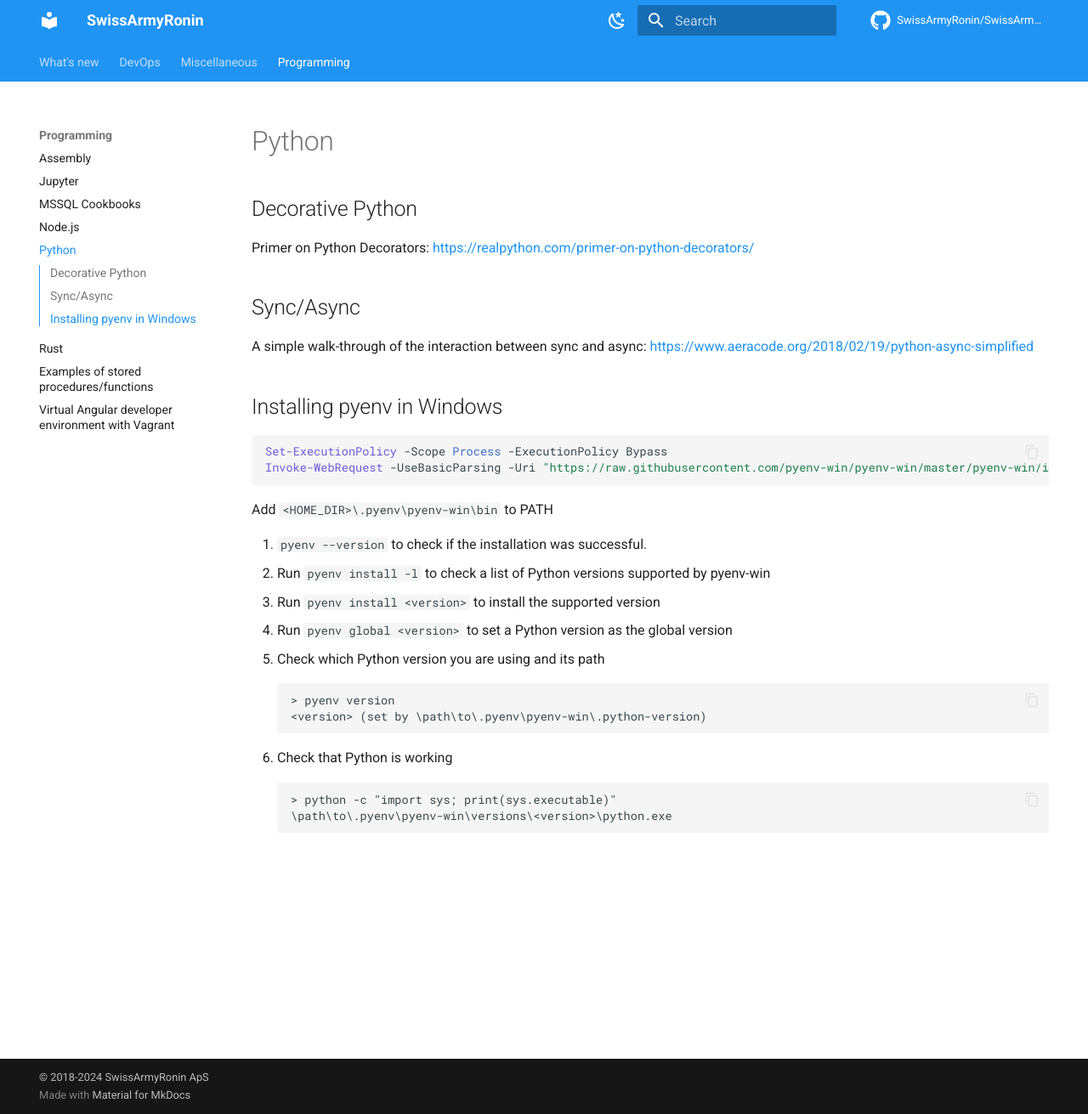
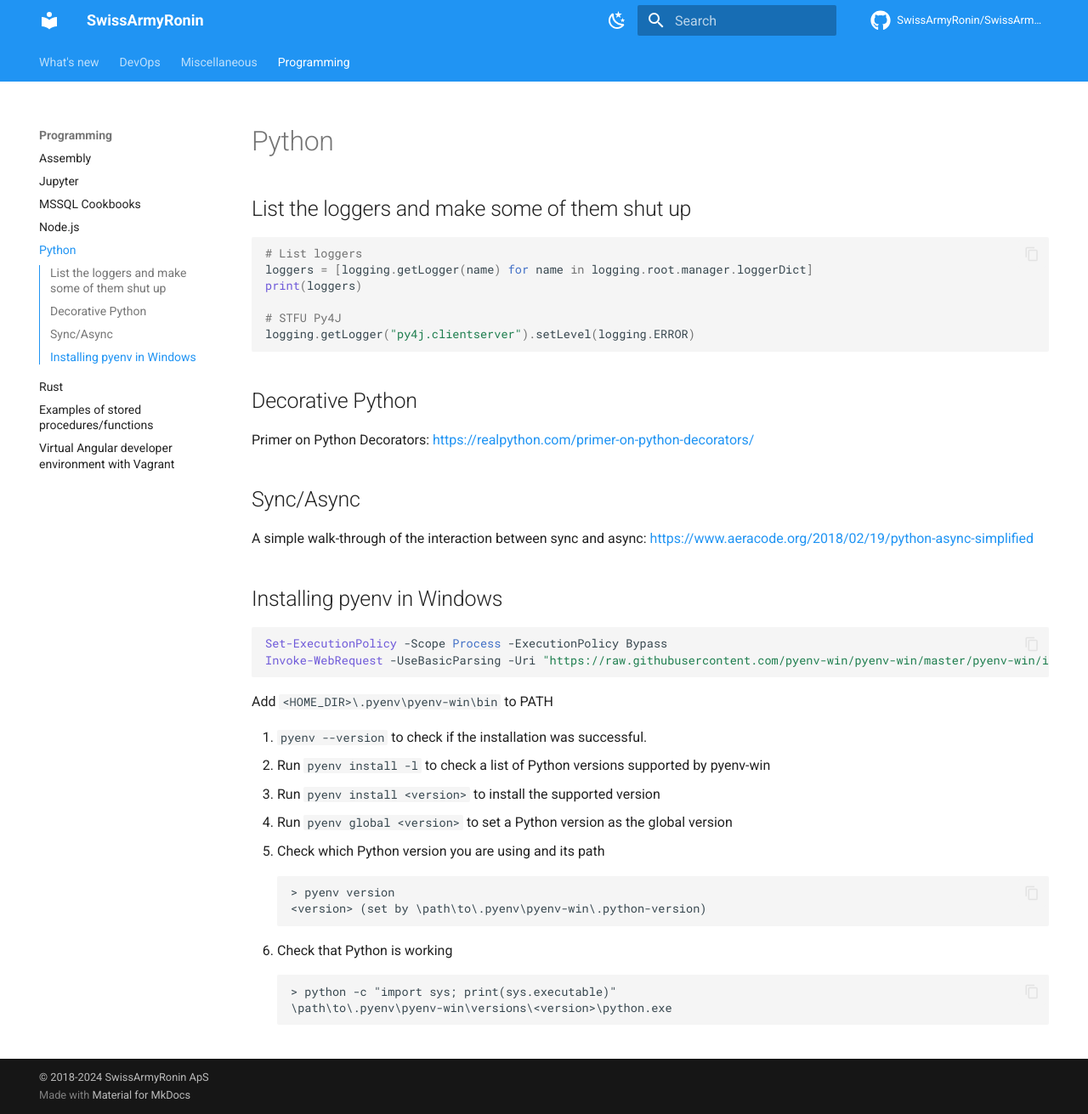
Before and after one commit to SwissArmyRonin/SwissArmyRonin.github.io, an MkDocs documentation site: the page built from docs/Programming/Python.md, in a window 1280 px wide and 1311 px high. Shown: the whole window at 85% size. Built offline with MkDocs 1.6.1 and Material for MkDocs 9.7.7, drawn with Linux system fonts in a browser that asks for light colours; comment, search, counter and statistics services are not loaded.

Commit message:
List Python loggers

````diff
--- a/docs/Programming/Python.md
+++ b/docs/Programming/Python.md
@@ -1,5 +1,16 @@
 
 # Python
+
+## List the loggers and make some of them shut up
+
+```python
+# List loggers
+loggers = [logging.getLogger(name) for name in logging.root.manager.loggerDict]
+print(loggers)
+
+# STFU Py4J
+logging.getLogger("py4j.clientserver").setLevel(logging.ERROR)
+```
 
 ## Decorative Python
 
````
Also changed, not shown: docs/index.md (+1 -1 lines).
